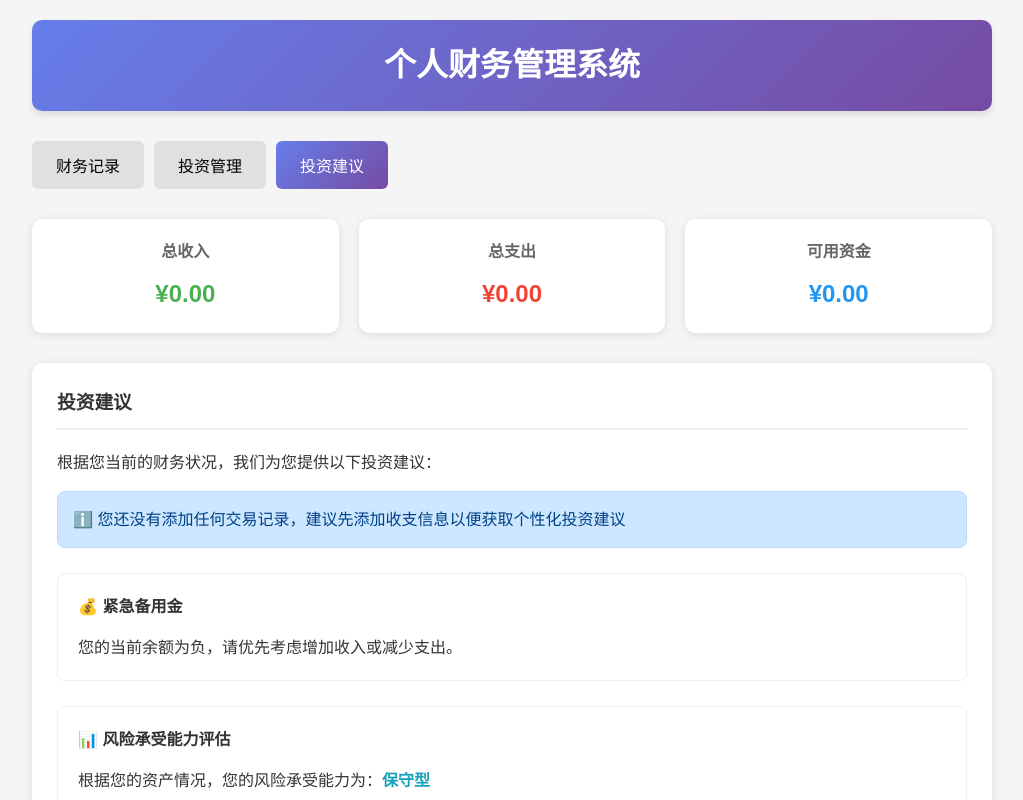
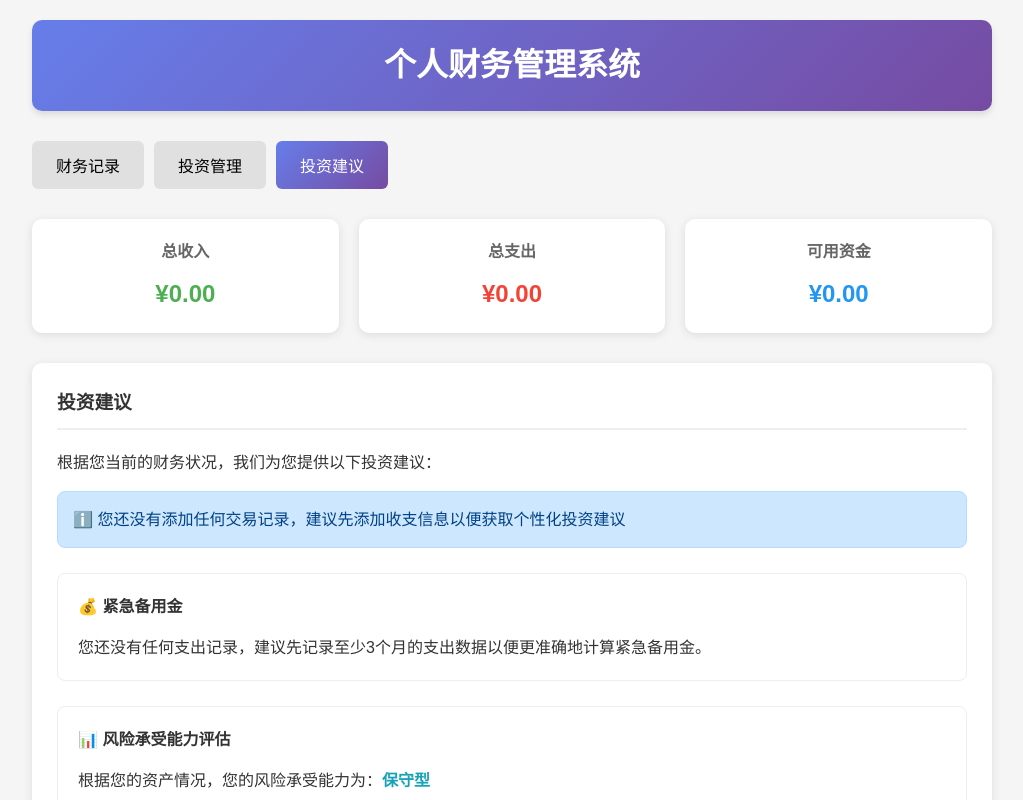
Before and after one commit to hetan697/Financial-Planning, a Vue app: page / in a window 1280 px wide. Both pictures are taken after a click on the button "投资建议". Shown: the top 800 px of the page, without its empty margins (128-1151 px from the left). Built offline with nearby package versions, Linux system fonts and the light colour scheme.

Commit message:
改进紧急备用金计算逻辑：基于用户历史支出记录计算，而非账户余额

```diff
--- a/src/App.vue
+++ b/src/App.vue
@@ -114,7 +114,10 @@
           advice-mode
         />
 
-        <InvestmentAdvice :balance="balance" />
+        <InvestmentAdvice
+          :balance="balance"
+          :transactions="transactions"
+        />
       </div>
     </main>
   </div>
--- a/src/components/InvestmentAdvice.vue
+++ b/src/components/InvestmentAdvice.vue
@@ -108,6 +108,10 @@ export default {
     balance: {
       type: Number,
       default: 0
+    },
+    transactions: {
+      type: Array,
+      default: () => []
     }
   },
   data() {
@@ -147,29 +151,41 @@ export default {
 
     // 紧急备用金建议
     emergencyFundAdvice() {
-      if (this.balance <= 0) {
+      // 基于过去6个月的支出记录计算月均支出
+      const expenseTransactions = this.transactions.filter(t => t.type === 'expense');
+
+      if (expenseTransactions.length === 0) {
         return {
-          message: '您的当前余额为负，请优先考虑增加收入或减少支出。',
+          message: '您还没有任何支出记录，建议先记录至少3个月的支出数据以便更准确地计算紧急备用金。',
           amount: 0
         };
       }
 
-      // 计算紧急备用金（假设月支出为总收入的60%）
-      const monthlyExpense = this.balance * 0.6;
-      const emergencyFund = monthlyExpense * this.emergencyFundMonths;
+      // 获取过去6个月的支出记录
+      const sixMonthsAgo = new Date();
+      sixMonthsAgo.setMonth(sixMonthsAgo.getMonth() - 6);
 
-      if (this.balance > emergencyFund) {
+      const recentExpenses = expenseTransactions.filter(t => new Date(t.date) >= sixMonthsAgo);
+
+      if (recentExpenses.length === 0) {
         return {
-          message: `您已拥有足够的紧急备用金。建议保留¥${emergencyFund.toFixed(2)}作为${this.emergencyFundMonths}个月的生活费储备。`,
-          amount: emergencyFund
-        };
-      } else {
-        const needed = emergencyFund - this.balance;
-        return {
-          message: `您的紧急备用金不足。建议额外储备¥${needed.toFixed(2)}以达到${this.emergencyFundMonths}个月生活费的标准。`,
-          amount: emergencyFund
+          message: '您最近6个月没有支出记录，建议先记录至少3个月的支出数据以便更准确地计算紧急备用金。',
+          amount: 0
         };
       }
+
+      // 计算月均支出
+      const totalExpense = recentExpenses.reduce((sum, transaction) => sum + transaction.amount, 0);
+      const monthsCount = Math.min(6, this.getMonthsCovered(recentExpenses));
+      const averageMonthlyExpense = monthsCount > 0 ? totalExpense / monthsCount : 0;
+
+      // 紧急备用金通常为3-6个月的支出
+      const emergencyFund = averageMonthlyExpense * this.emergencyFundMonths;
+
+      return {
+        message: `根据您最近${monthsCount}个月的支出记录，月均支出为¥${averageMonthlyExpense.toFixed(2)}。建议准备${this.emergencyFundMonths}个月的紧急备用金。`,
+        amount: emergencyFund
+      };
     },
 
     // 风险承受能力评估
@@ -230,13 +246,40 @@ export default {
         };
       }
 
-      // 计算紧急备用金（假设月支出为总收入的60%）
-      const monthlyExpense = this.balance * 0.6;
-      const emergencyFund = monthlyExpense * this.emergencyFundMonths;
+      // 计算紧急备用金（基于实际支出数据）
+      const expenseTransactions = this.transactions.filter(t => t.type === 'expense');
+
+      if (expenseTransactions.length === 0) {
+        return {
+          message: '建议先记录至少3个月的支出数据，以便更准确地计算紧急备用金和制定投资计划。',
+          details: {}
+        };
+      }
+
+      // 获取过去6个月的支出记录
+      const sixMonthsAgo = new Date();
+      sixMonthsAgo.setMonth(sixMonthsAgo.getMonth() - 6);
+
+      const recentExpenses = expenseTransactions.filter(t => new Date(t.date) >= sixMonthsAgo);
+
+      if (recentExpenses.length === 0) {
+        return {
+          message: '建议先记录至少3个月的支出数据，以便更准确地计算紧急备用金和制定投资计划。',
+          details: {}
+        };
+      }
+
+      // 计算月均支出
+      const totalExpense = recentExpenses.reduce((sum, transaction) => sum + transaction.amount, 0);
+      const monthsCount = Math.min(6, this.getMonthsCovered(recentExpenses));
+      const averageMonthlyExpense = monthsCount > 0 ? totalExpense / monthsCount : 0;
+
+      // 紧急备用金通常为3-6个月的支出
+      const emergencyFund = averageMonthlyExpense * this.emergencyFundMonths;
 
       if (this.balance <= emergencyFund) {
         return {
-          message: '您的资金尚不足以建立充足的紧急备用金，建议优先储备紧急资金。',
+          message: `您的资金尚不足以建立充足的紧急备用金（建议金额: ¥${emergencyFund.toFixed(2)}），建议优先储备紧急资金。`,
           details: {}
         };
       }
@@ -272,7 +315,7 @@ export default {
       });
 
       return {
-        message: `根据您的风险承受能力(${this.riskLevel.label})，建议按以下方式分配投资资金：`,
+        message: `根据您的风险承受能力(${this.riskLevel.label})和财务状况，建议按以下方式分配投资资金：`,
         details: allocation
       };
     },
@@ -320,6 +363,21 @@ export default {
         aggressive: 'aggressive'
       };
       return classes[type] || '';
+    },
+
+    // 计算支出记录覆盖的月份数量
+    getMonthsCovered(transactions) {
+      if (transactions.length === 0) return 0;
+
+      // 获取最早的和最晚的交易日期
+      const dates = transactions.map(t => new Date(t.date)).sort((a, b) => a - b);
+      const firstDate = dates[0];
+      const lastDate = dates[dates.length - 1];
+
+      // 计算月份差
+      const yearDiff = lastDate.getFullYear() - firstDate.getFullYear();
+      const monthDiff = lastDate.getMonth() - firstDate.getMonth();
+      return yearDiff * 12 + monthDiff + 1; // +1表示包含起始和结束月份
     }
   }
 };
```
Also changed, not shown: 1 other file (tests, documents, lock files or other folders).
